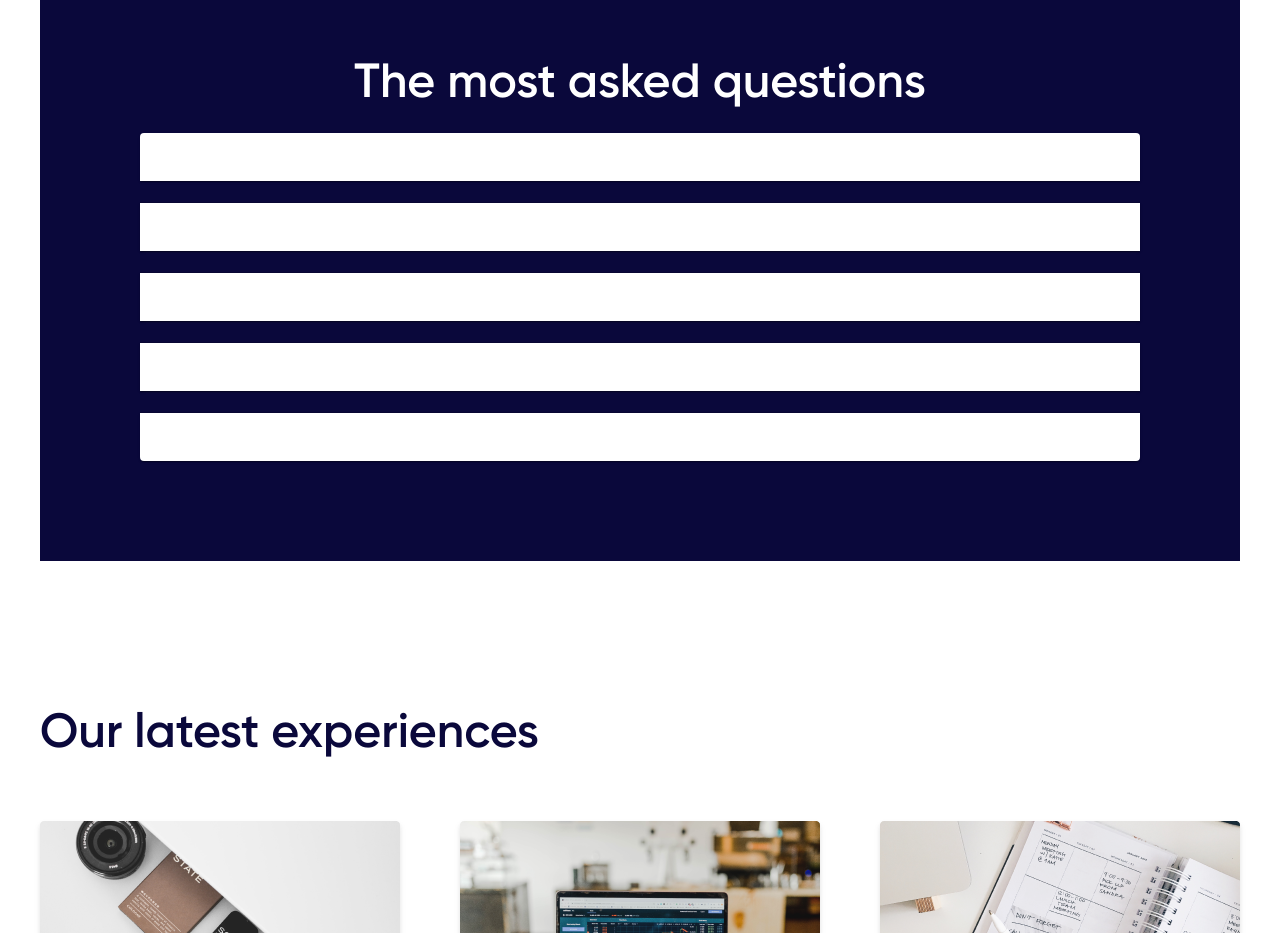
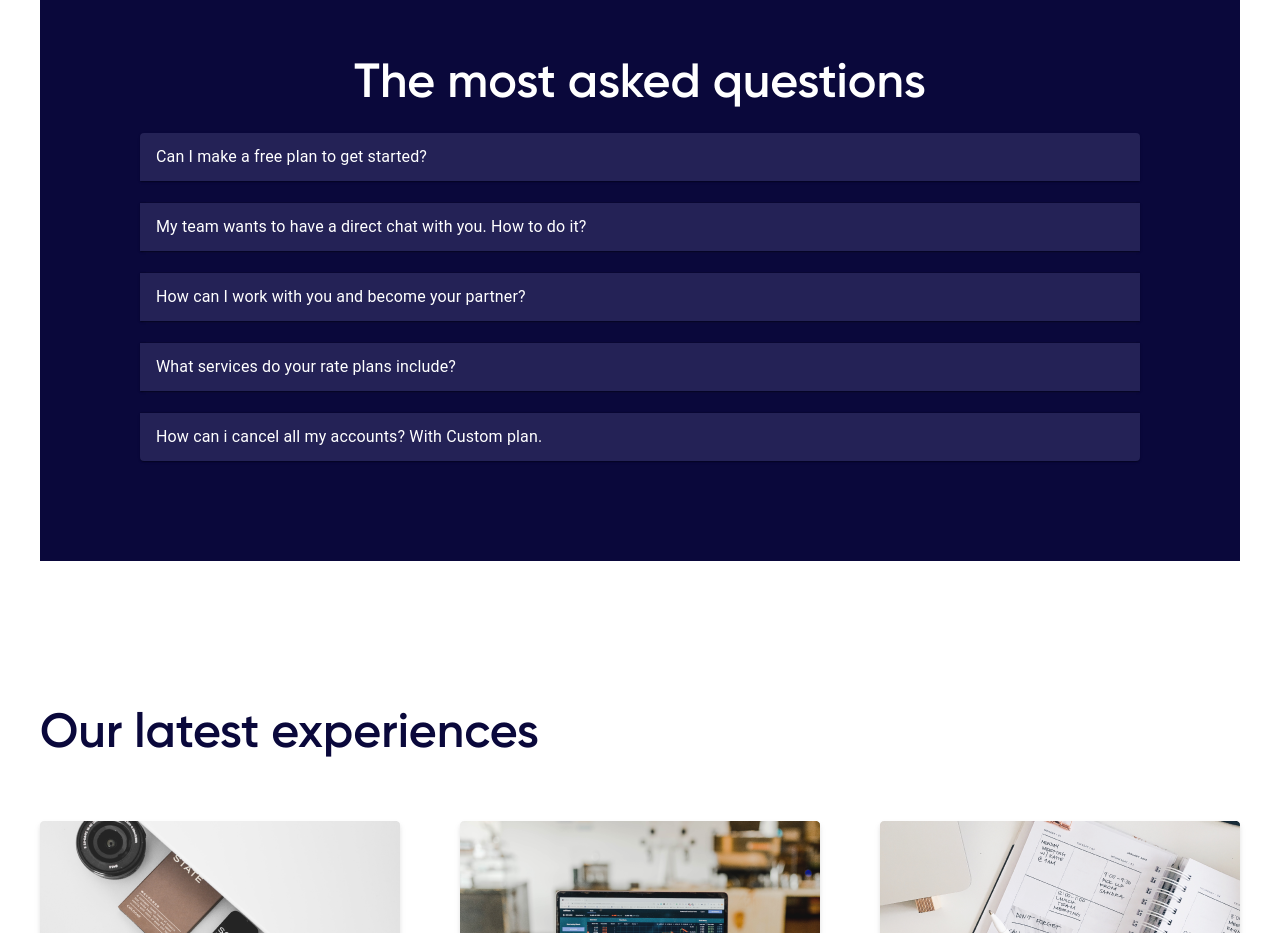
Before and after one commit to Slavinto/master-flow, a Next.js app: page /prices in a window 1280 px wide. Shown: the part 2360-3293 px from the top of the page. Built offline with nearby package versions, Linux system fonts and the light colour scheme; no server answers.

Commit message:
Added important rule for accordion component bg prop

```diff
--- a/src/components/custom-accordion.tsx
+++ b/src/components/custom-accordion.tsx
@@ -10,7 +10,7 @@ export default function CustomAccordion({
     expandedText,
 }: AccordionProps) {
     return (
-        <Accordion className='flex flex-col border-0 bg-canvas-darker-blue shadow-none'>
+        <Accordion className='flex flex-col border-0 !bg-canvas-darker-blue shadow-none'>
             <AccordionSummary
                 className='border-0 shadow-none'
                 aria-controls='panel1-content'
```
